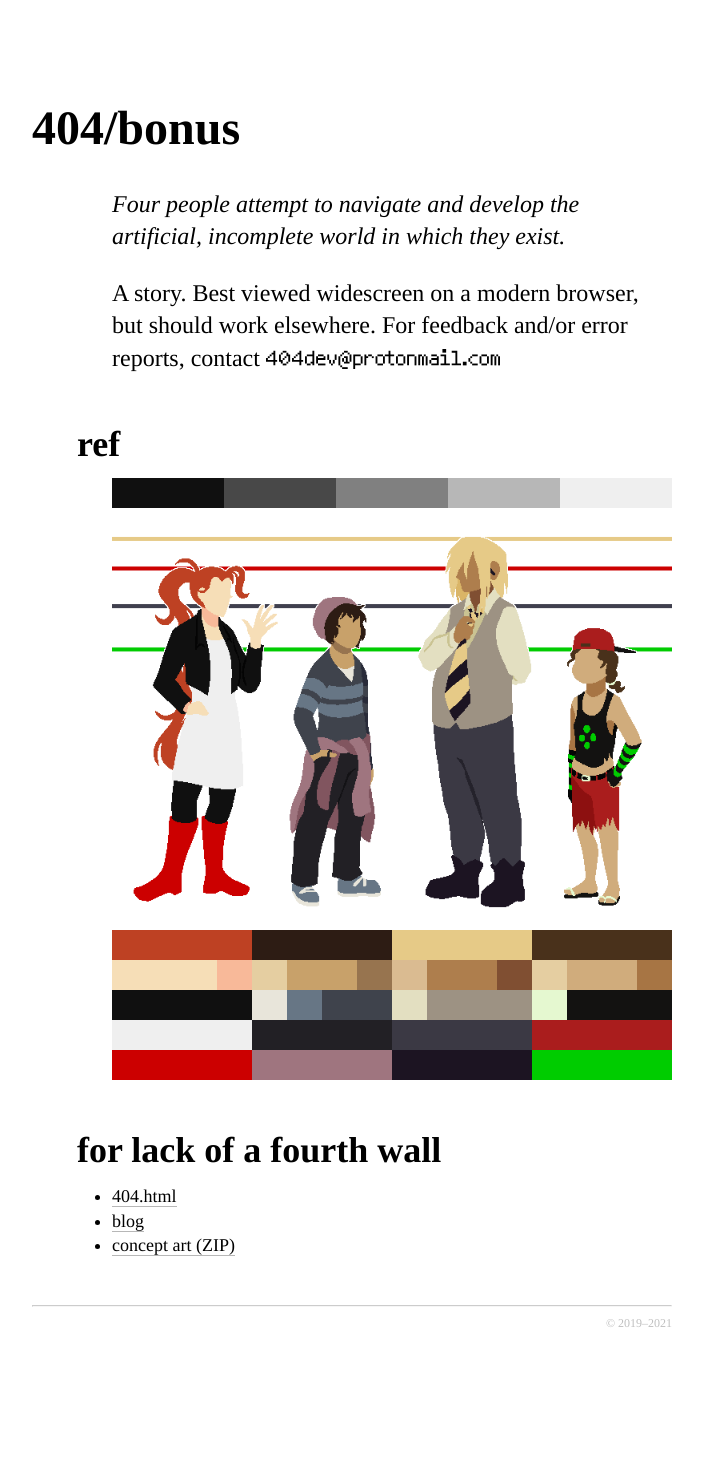
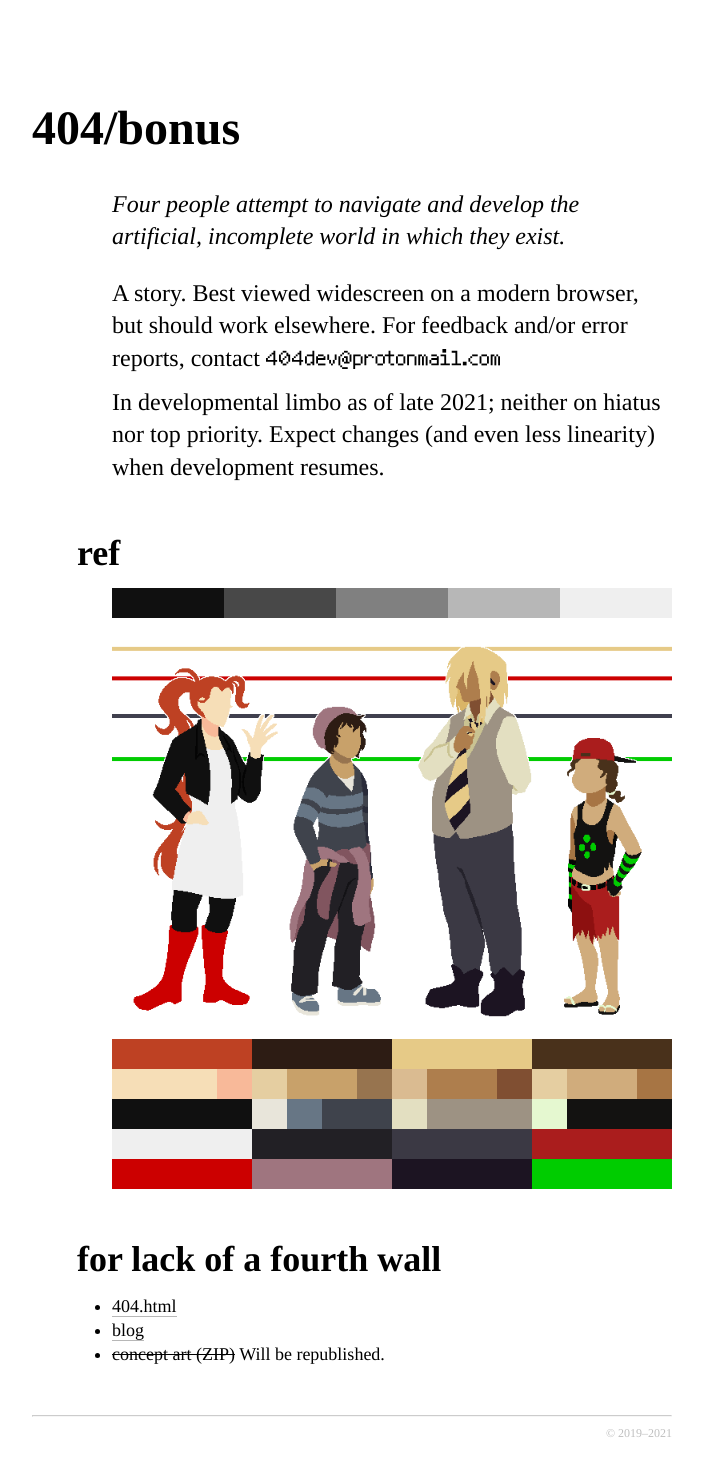
Before and after one commit to a-flyleaf/hello-world, a Jekyll site: the page built from bonus/index.html, in a window 1280 px wide. Shown: the whole page, without its empty margins (288-991 px from the left). Built offline with Jekyll 4.4.1, drawn with Linux system fonts in a browser that asks for light colours; before the commit the page ends 1348 px from its top, so only the background shows below that.

Commit message:
housekeeping

```diff
--- a/_layouts/default.html
+++ b/_layouts/default.html
@@ -3,10 +3,10 @@
 <head>
 <meta charset="utf-8">
 <meta name="viewport" content="width=device-width, initial-scale=1.0"/>
-	<title>404{{layout.title}}/{{page.title}}</title>
-	<link href="{%include url.html%}/site-assets/default.css" type="text/css" rel="stylesheet"/>
-	<style>{{page.css}}</style>
+	<title>404{{layout.title}}{%if page.title%}/{{page.title}}{%endif%}</title>
+	<link href="{%include url.html%}/site-assets/default.css" type="text/css" rel="stylesheet"/>{%if page.css%}
+	<style>{{page.css}}</style>{%endif%}
 </head>
 
-<body class="{{page.pagetype}}">{{content}}</body>
+<body{%if page.pagetype%} class="{{page.pagetype}}"{%endif%}>{{content}}</body>
 </html>
--- a/bonus/index.html
+++ b/bonus/index.html
@@ -8,6 +8,8 @@
 	<blockquote>Four people attempt to navigate and develop the artificial, incomplete world in which they exist.</blockquote>
 
 	<p>A story. Best viewed widescreen on a modern browser, but should work elsewhere. For feedback and/or error reports, contact <img src="email.svg" alt="four zero four dev at proton mail dot com, using numbers" class="email"/></p>
+
+	<p>In developmental limbo as of late 2021; neither on hiatus nor top priority. Expect changes (and even less linearity) when development resumes.</p>
 </section>
 <section><h2>ref</h2>
 	<table><caption class="x">A box shows the five grays used in the game palette: #101010, #484848, #808080, #b7b7b7, and #efefef.</caption><tr><td bgcolor=#101010></td><td bgcolor=#484848></td><td bgcolor=#808080></td><td bgcolor=#b7b7b7></td><td bgcolor=#efefef></td></table>
@@ -27,6 +29,6 @@
 	<ul>
 		<li><a href="{%include url.html%}/404">404.html</a></li>
 		<li><a href="{%include url.html%}/blog">blog</a></li>
-		<li><a href="img.zip">concept art (ZIP)</a> <span class="x">(opens a zipped folder for download)</span></li>
+		<li><s>concept art (ZIP)</s> Will be republished.</li>
 	</ul>
 </section>
```
Also changed, not shown: 404.md (+1 -2 lines), _posts/2021-04-04-debug-update.md (+1 -1 lines), _posts/2021-12-25-project-status.md (added, +10 -0 lines), blog/2021-12-25.png (added).
